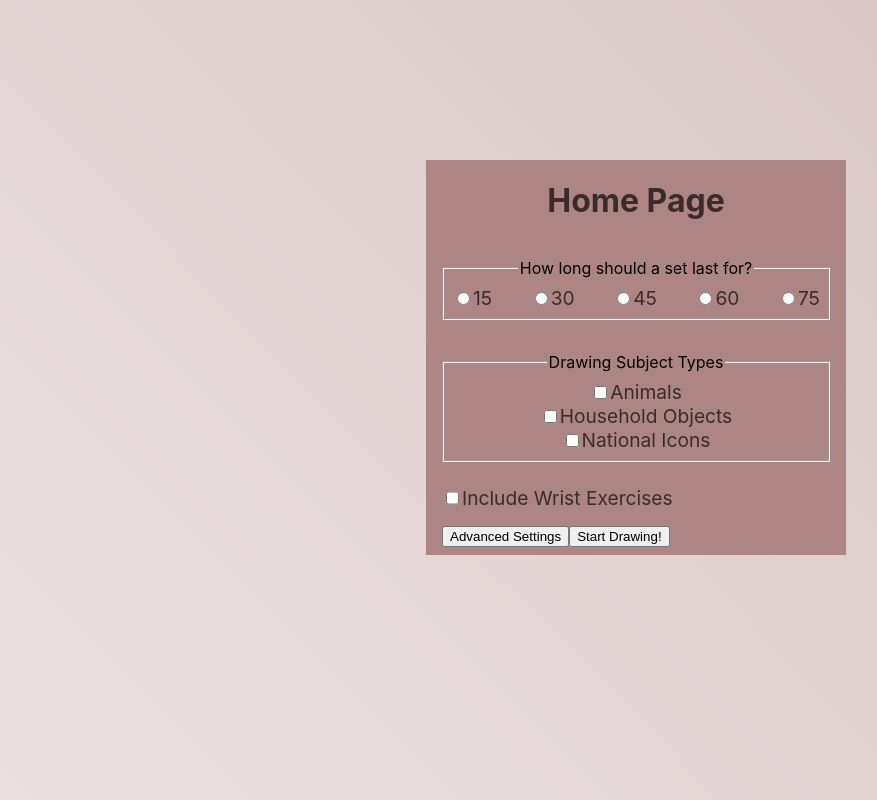
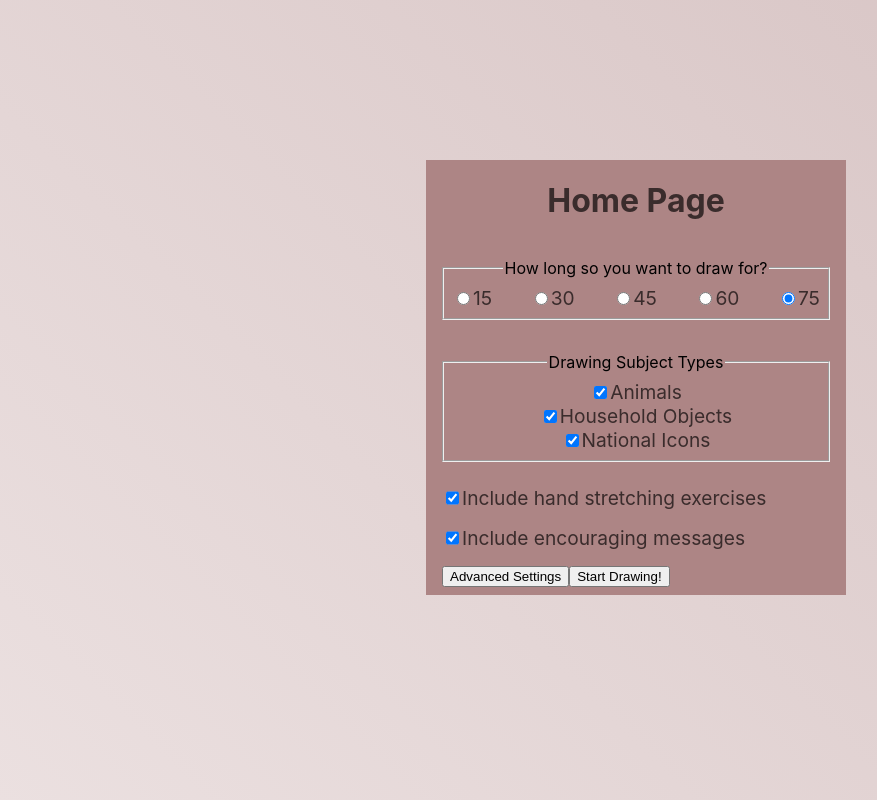
Before and after one commit to ConnorOfLocke/SketchSomething, a React (Create React App) app: page / in a window 1280 px wide. Shown: the whole page, without its empty margins (4-881 px from the left). Built offline with nearby package versions, Linux system fonts and the light colour scheme.

Commit message:
Setup the router action to handle form input

```diff
--- a/package.json
+++ b/package.json
@@ -7,6 +7,7 @@
     "react": "^19.0.0",
     "react-dom": "^19.0.0",
     "react-router": "^7.1.1",
+    "react-router-dom": "^7.1.1",
     "react-scripts": "5.0.1"
   },
   "scripts": {
--- a/src/App.js
+++ b/src/App.js
@@ -1,19 +1,22 @@
-import { BrowserRouter, Route, Routes } from "react-router";
+import { createBrowserRouter, RouterProvider } from "react-router-dom";
 import PromptsPage from "./pages/Prompts";
 import HomePage from "./pages/Home";
 import RootLayout from "./pages/Root";
+import { PromptSettingsAction } from "./components/PromptSettings";
+
+const router = createBrowserRouter([
+  {
+    path: "/",
+    element: <RootLayout />,
+    children: [
+      { index: true, element: <HomePage />, action: PromptSettingsAction },
+      { path: "prompts", element: <PromptsPage /> },
+    ],
+  },
+]);
 
 function App() {
-  return (
-    <BrowserRouter>
-      <Routes>
-        <Route path="/" element={<RootLayout />}>
-          <Route index element={<HomePage />} />
-          <Route path="prompts" element={<PromptsPage />} />
-        </Route>
-      </Routes>
-    </BrowserRouter>
-  );
+  return <RouterProvider router={router} />;
 }
 
 export default App;
--- a/src/components/PromptSettings.js
+++ b/src/components/PromptSettings.js
@@ -1,62 +1,67 @@
 import classes from "./PromptSettings.module.css";
-import CheckboxSet from "./CheckboxSet";
+import CheckboxSet from "./forms/CheckboxSet";
+import { useFetcher } from "react-router";
+import LabeledCheckbox from "./forms/LabeledCheckbox";
 
-const SET_LENGTHS = ["15", "30", "45", "60", "75"];
+const SESSION_TIMES = ["15", "30", "45", "60", "75"];
 const SUBJECT_TYPES = ["Animals", "Household Objects", "National Icons"];
 
+const sessionTimeID = "sessionTime";
+const subjectTypeID = "subjectType";
+const encouragingCheckID = "encouraging";
+const exercisesCheckID = "exercises";
+
 function PromptSettings() {
-  function handleStartDrawing(event) {
-    event.preventDefault();
-  }
+  const fetcher = useFetcher();
+  //const { data, state } = fetcher;
 
   return (
     <>
-      <form className={classes.settings} onSubmit={handleStartDrawing}>
+      <fetcher.Form method="post" className={classes.settings}>
         <CheckboxSet
-          dataSet={SET_LENGTHS}
-          setName={"SetLength"}
-          legendText={"How long should a set last for?"}
+          dataSet={SESSION_TIMES}
+          setName={sessionTimeID}
+          legendText={"How long so you want to draw for?"}
           isRadio
         />
         <CheckboxSet
           dataSet={SUBJECT_TYPES}
-          setName={"SubjectTypes"}
+          setName={subjectTypeID}
           legendText={"Drawing Subject Types"}
         />
         <span>
-          <input type="checkbox" id="exercises" name="exercises" />
-          <label htmlFor="exercises">Include Wrist Exercises</label>
-        </span>
-
-        {/*
-        <span>
-          <label htmlFor="setLength">Drawing Sets</label>
-          <select id="setLength" name="setLength">
-            {SET_LENGTHS.map((set) => (
-              <option value={set}>{set}</option>
-            ))}
-          </select>
+          <LabeledCheckbox
+            id={exercisesCheckID}
+            defaultChecked={true}
+            label="Include hand stretching exercises"
+          />
         </span>
         <span>
-          <label>Set Length</label>
-          <input type="number"></input>
+          <LabeledCheckbox
+            id={encouragingCheckID}
+            defaultChecked={true}
+            label="Include encouraging messages"
+          />
         </span>
-        <span>
-          <label>How long </label>
-          <select id="sessionLength" name="sessionLength">
-            {SESSION_LENGTHS.map((session) => (
-              <option value={session}>{session}</option>
-            ))}
-          </select>
+        <span className="button-span">
+          <button type="button">Advanced Settings </button>
+          <button type="submit">Start Drawing!</button>
         </span>
-        */}
-        <span className="button-span">
-          <button>Advanced Settings </button>
-          <button>Start Drawing!</button>
-        </span>
-      </form>
+      </fetcher.Form>
     </>
   );
 }
 
+export async function PromptSettingsAction({ request }) {
+  /*const data = await request.formData();
+  const parsedData = {
+    sessionTime: parseInt(data.get(sessionTimeID) || SESSION_TIMES[0]),
+    subjects: data.getAll(subjectTypeID) || [],
+    encouraging: data.get(encouragingCheckID) === "on" || false,
+    exercises: data.get(exercisesCheckID) === "on" || false,
+  };*/
+
+  return { message: "We're doin it!" };
+}
+
 export default PromptSettings;
--- a/src/components/CheckboxSet.js
+++ b/src/components/forms/CheckboxSet.js
@@ -6,7 +6,13 @@ function CheckboxSet({ dataSet, setName, legendText, isRadio, ...props }) {
       <legend>{legendText}</legend>
       {dataSet.map((data) => (
         <div key={data}>
-          <input type={isRadio ? "radio" : "checkbox"} id={data} value={data} name={setName} />
+          <input
+            type={isRadio ? "radio" : "checkbox"}
+            id={data}
+            value={data}
+            name={setName}
+            defaultChecked={true}
+          />
           <label htmlFor={data}>{data}</label>
         </div>
       ))}
--- /dev/null
+++ b/src/components/forms/LabeledCheckbox.js
@@ -0,0 +1,12 @@
+//import classes from "./LabeledCheckbox.module.css";
+
+function LabeledCheckbox({ id, defaultChecked, label }) {
+  return (
+    <>
+      <input type="checkbox" id={id} name={id} defaultChecked={defaultChecked} />
+      <label htmlFor={id}>{label}</label>
+    </>
+  );
+}
+
+export default LabeledCheckbox;
```
Also changed, not shown: src/components/forms/CheckboxSet.module.css (renamed from src/components/CheckboxSet.module.css), src/components/forms/LabeledCheckbox.module.css (added), 1 other file (tests, documents, lock files or other folders).
